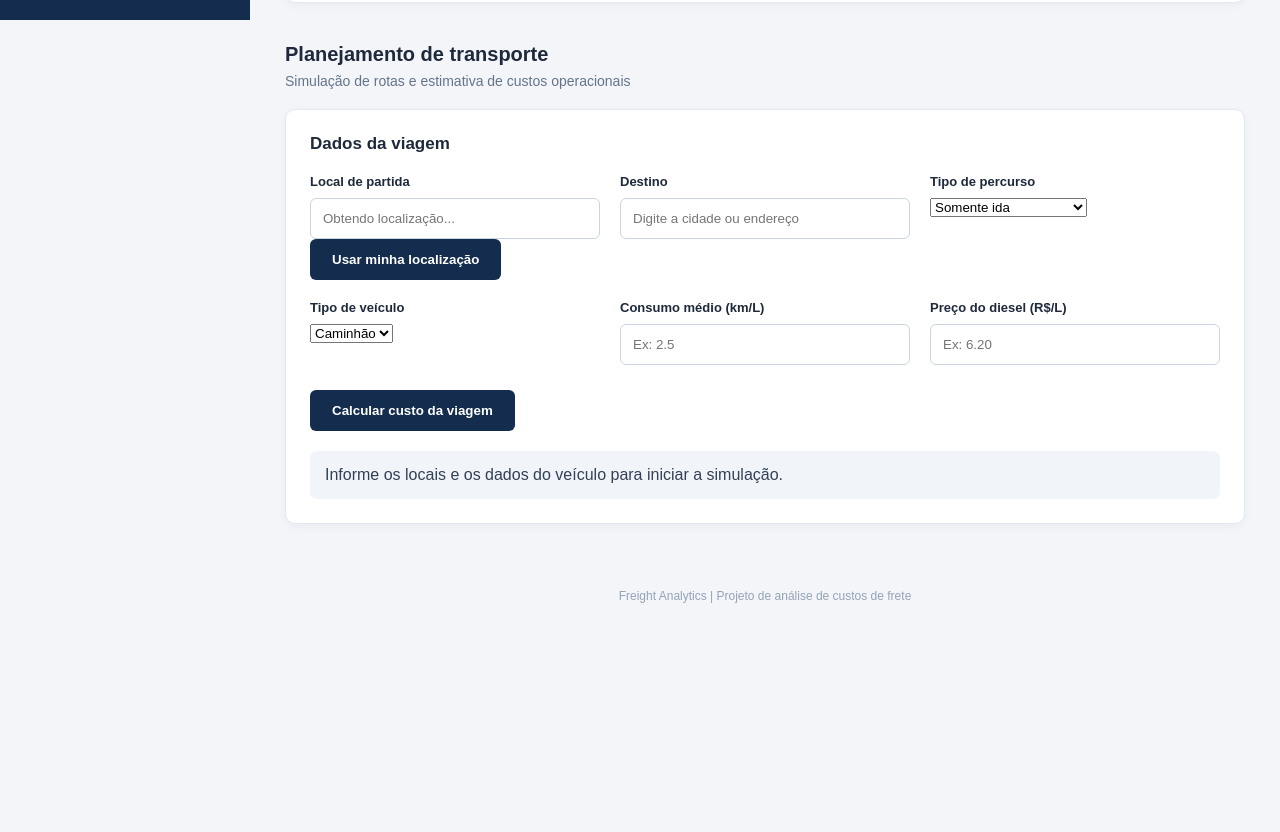
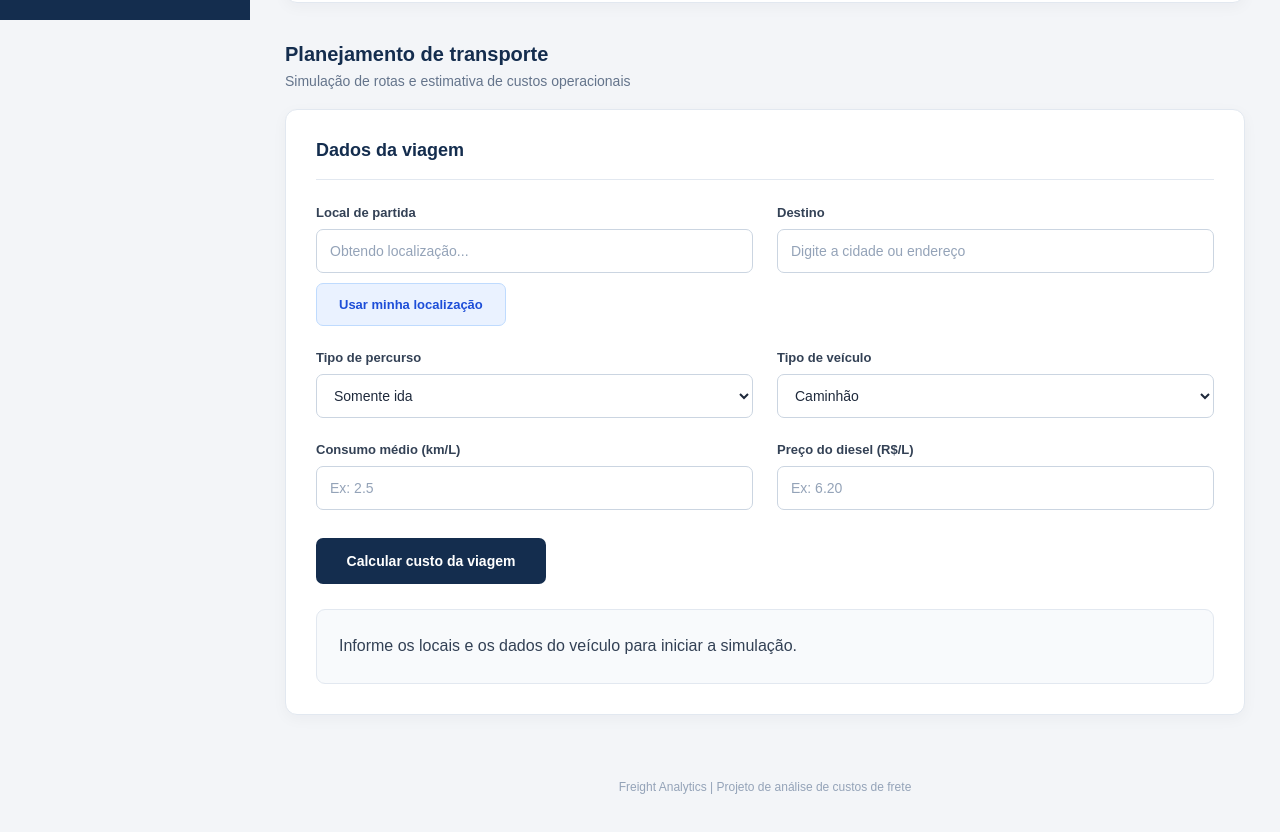
Before and after one commit to gabrielribas18/analise-custos-frete, a plain HTML site: page index.html in a window 1280 px wide. Shown: the part 780-1612 px from the top of the page. Before the commit the page ends 1443 px from the top, so only its background shows below. Drawn offline with Linux system fonts and the light colour scheme.

Commit message:
Update style.css

```diff
--- a/src/style.css
+++ b/src/style.css
@@ -10,7 +10,7 @@ html {
 }
 
 body {
-    font-family: Arial, sans-serif;
+    font-family: Arial, Helvetica, sans-serif;
     background: #f3f5f8;
     color: #1e293b;
 }
@@ -26,6 +26,7 @@ body {
     left: 0;
     top: 0;
     padding: 30px 20px;
+    z-index: 10;
 }
 
 .logo {
@@ -60,6 +61,7 @@ nav a {
     padding: 14px;
     border-radius: 7px;
     transition: 0.2s;
+    font-size: 14px;
 }
 
 nav a:hover,
@@ -73,6 +75,7 @@ nav a.active {
 .main-content {
     margin-left: 250px;
     padding: 35px;
+    max-width: 1700px;
 }
 
 .topbar {
@@ -85,6 +88,7 @@ nav a.active {
 .topbar h1 {
     font-size: 28px;
     margin-bottom: 8px;
+    color: #142d4e;
 }
 
 .topbar p,
@@ -106,6 +110,7 @@ nav a.active {
 
 section {
     margin-bottom: 40px;
+    scroll-margin-top: 25px;
 }
 
 .section-heading {
@@ -115,6 +120,7 @@ section {
 .section-heading h2 {
     font-size: 20px;
     margin-bottom: 7px;
+    color: #142d4e;
 }
 
 /* INDICADORES */
@@ -129,9 +135,18 @@ section {
 .panel {
     background: white;
     border: 1px solid #e2e8f0;
-    border-radius: 10px;
+    border-radius: 12px;
     padding: 24px;
-    box-shadow: 0 3px 10px rgba(15, 23, 42, 0.04);
+    box-shadow: 0 4px 15px rgba(15, 23, 42, 0.04);
+}
+
+.card {
+    transition: transform 0.2s, box-shadow 0.2s;
+}
+
+.card:hover {
+    transform: translateY(-3px);
+    box-shadow: 0 8px 20px rgba(15, 23, 42, 0.08);
 }
 
 .card span {
@@ -154,6 +169,7 @@ section {
 .panel h3 {
     font-size: 17px;
     margin-bottom: 20px;
+    color: #142d4e;
 }
 
 .chart-placeholder {
@@ -169,11 +185,26 @@ section {
 
 /* SIMULADOR */
 
+#simulacao .panel {
+    padding: 30px;
+}
+
+#simulacao .panel > h3 {
+    font-size: 18px;
+    padding-bottom: 18px;
+    border-bottom: 1px solid #e2e8f0;
+    margin-bottom: 25px;
+}
+
 .simulation-grid {
     display: grid;
-    grid-template-columns: repeat(3, 1fr);
-    gap: 20px;
-    margin-bottom: 25px;
+    grid-template-columns: repeat(2, minmax(0, 1fr));
+    gap: 24px;
+    margin-bottom: 28px;
+}
+
+.simulation-grid > div {
+    min-width: 0;
 }
 
 .simulation-grid label {
@@ -181,41 +212,101 @@ section {
     margin-bottom: 9px;
     font-size: 13px;
     font-weight: bold;
+    color: #334155;
 }
 
-input {
+input,
+select {
     width: 100%;
-    padding: 12px;
+    min-height: 44px;
+    padding: 11px 13px;
     border: 1px solid #cbd5e1;
-    border-radius: 6px;
+    border-radius: 7px;
     outline: none;
+    background: #fff;
+    color: #1e293b;
+    font-size: 14px;
+    transition: border-color 0.2s, box-shadow 0.2s;
 }
 
-input:focus {
+input:focus,
+select:focus {
     border-color: #2563eb;
+    box-shadow: 0 0 0 3px rgba(37, 99, 235, 0.10);
 }
+
+input::placeholder {
+    color: #94a3b8;
+}
+
+/* BOTÕES */
 
 button {
     background: #142d4e;
     color: white;
     padding: 13px 22px;
     border: none;
-    border-radius: 6px;
+    border-radius: 7px;
     cursor: pointer;
     font-weight: bold;
+    font-size: 13px;
+    transition: background 0.2s, transform 0.2s;
 }
 
 button:hover {
     background: #24476f;
 }
 
+button:active {
+    transform: scale(0.98);
+}
+
+button:disabled {
+    opacity: 0.6;
+    cursor: not-allowed;
+}
+
+#usarLocalizacao {
+    margin-top: 10px;
+    background: #eaf2ff;
+    color: #1d4ed8;
+    border: 1px solid #bfdbfe;
+}
+
+#usarLocalizacao:hover {
+    background: #dbeafe;
+}
+
+#calcularSimulacao {
+    min-width: 230px;
+    min-height: 46px;
+    font-size: 14px;
+}
+
+/* RESULTADO DA SIMULAÇÃO */
+
 #resultadoSimulacao {
-    margin-top: 20px;
-    padding: 15px;
-    background: #f1f5f9;
-    border-radius: 7px;
+    margin-top: 25px;
+    padding: 22px;
+    background: #f8fafc;
+    border: 1px solid #e2e8f0;
+    border-radius: 9px;
     color: #334155;
+    line-height: 1.8;
+    overflow-wrap: anywhere;
 }
+
+#resultadoSimulacao h3 {
+    color: #142d4e;
+    margin-bottom: 12px;
+}
+
+#resultadoSimulacao p {
+    font-size: 14px;
+    margin-bottom: 5px;
+}
+
+/* RODAPÉ */
 
 footer {
     padding: 25px 0;
@@ -226,9 +317,9 @@ footer {
 
 /* RESPONSIVIDADE */
 
-@media (max-width: 1000px) {
+@media (max-width: 1100px) {
     .cards {
-        grid-template-columns: repeat(2, 1fr);
+        grid-template-columns: repeat(2, minmax(0, 1fr));
     }
 }
 
@@ -241,6 +332,10 @@ footer {
 
     .logo {
         margin-bottom: 20px;
+    }
+
+    nav {
+        gap: 5px;
     }
 
     .main-content {
@@ -257,10 +352,18 @@ footer {
     .simulation-grid {
         grid-template-columns: 1fr;
     }
+
+    #simulacao .panel {
+        padding: 20px;
+    }
 }
 
 @media (max-width: 450px) {
     .cards {
         grid-template-columns: 1fr;
     }
+
+    .main-content {
+        padding: 15px;
+    }
 }
```
